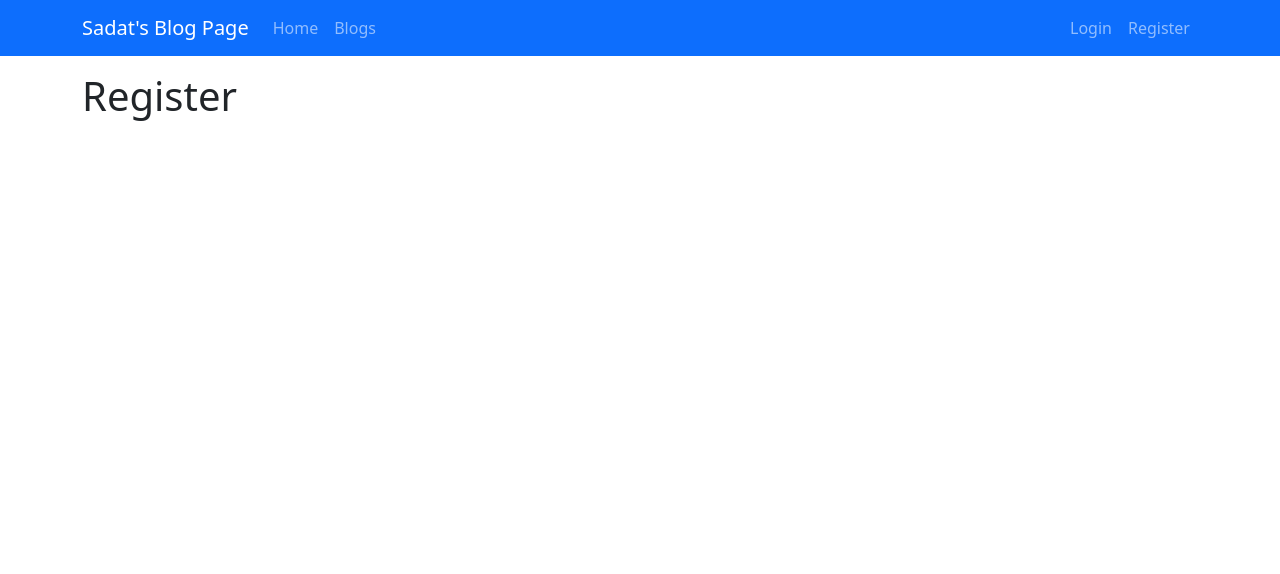
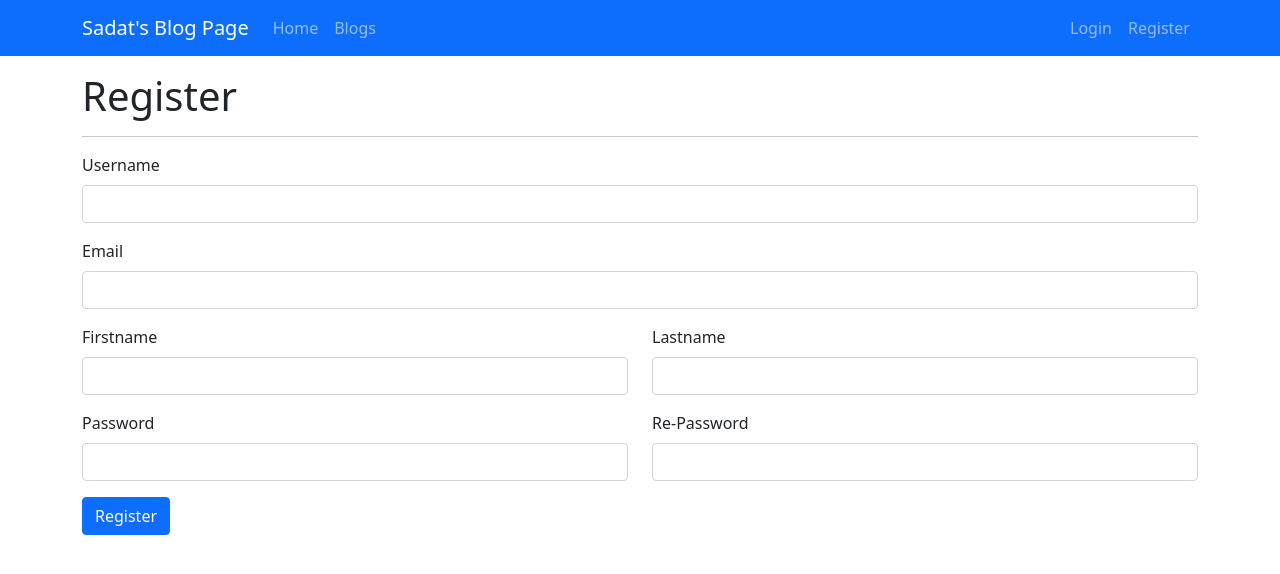
Before and after one commit to Sedatoztep/DjangoWebsite, a Django app: page /account/register in a window 1280 px wide. Shown: the top 574 px of the page. Run offline with Django 3.2, Linux system fonts and the light colour scheme; some libraries are stand-ins or nearby versions.

Commit message:
Blogapp 3.0
3.0

```diff
--- a/blogapp/account/templates/account/register.html
+++ b/blogapp/account/templates/account/register.html
@@ -10,7 +10,54 @@
 {% block content %}
 
 <div class="container mt-3">
+  <div class="col">
     <h1>Register</h1>
+    <hr>
+
+    <form method="POST">
+      {% csrf_token %}
+      {% if error %}
+          <div class="alert alert-danger">
+              {{error}}
+          </div>
+      {% endif %}
+      <div class="mb-3">
+          <label for="username" class="form-label">Username</label>
+          <input type="text" class="form-control" name="username" value="{{ username }}">
+      </div>
+      <div class="mb-3">
+          <label for="email" class="form-label">Email</label>
+          <input type="email" class="form-control" name="email" value="{{ email }}">
+      </div>
+      <div class="row mb-3">
+          <div class="col">
+            <label for="firstname" class="form-label">Firstname</label>
+            <input type="text" class="form-control" name="firstname" value="{{ firstname }}">
+          </div>
+          <div class="col">
+            <label for="lastname" class="form-label">Lastname</label>
+            <input type="text" class="form-control" name="lastname" value="{{ lastname }}">
+          </div>
+      </div>
+
+      <div class="row mb-3">
+          <div class="col">
+            <label for="password" class="form-label">Password</label>
+            <input type="password" class="form-control" name="password">
+          </div>
+          <div class="col">
+            <label for="repassword" class="form-label">Re-Password</label>
+            <input type="password" class="form-control" name="repassword">
+          </div>
+      </div>
+
+
+      <div class="mb-3"></div>
+
+      <input type="submit" value="Register" class="btn btn-primary">
+    </form>
+
+  </div>
 </div>
 
 {% endblock %}
--- a/blogapp/account/views.py
+++ b/blogapp/account/views.py
@@ -1,10 +1,76 @@
 from django.shortcuts import redirect,render
+from django.contrib.auth import authenticate, login, logout
+from django.contrib.auth.models import User
 
 def login_request(request):
+    if request.user.is_authenticated:
+        return redirect("home")
+
+    if request.method == "POST":
+        username = request.POST["username"]
+        password = request.POST["password"]
+
+        user = authenticate(request, username = username, password = password)
+
+        if user is not None:
+            login(request, user)
+            return redirect("home")
+        else:
+            return render(request, "account/login.html", {
+                "error": "Incorrect user or password"
+                })
+
     return render(request, "account/login.html")
 
 def register_request(request):
+    if request.user.is_authenticated:
+        return redirect("home")
+
+    if request.method == "POST":
+        username = request.POST["username"]
+        email = request.POST["email"]
+        firstname = request.POST["firstname"]
+        lastname = request.POST["lastname"]
+        password = request.POST["password"]
+        repassword = request.POST["repassword"]
+
+        if password == repassword:
+            if User.objects.filter(username=username).exists():
+                return render(request, "account/register.html",
+                {
+                    "error":"Username is used.",
+                    "username":username,
+                    "email":email,
+                    "firstname":firstname,
+                    "lastname":lastname
+                })
+            else:
+                if User.objects.filter(email=email).exists():
+                    return render(request, "account/register.html",
+                    {
+                        "error":"Email is being used.",
+                        "username":username,
+                        "email":email,
+                        "firstname":firstname,
+                        "lastname":lastname
+                    })
+                else:
+                    user = User.objects.create_user(username=username,email=email,first_name=firstname,
+                    last_name=lastname,password=password)
+                    user.save()
+                    return redirect("login")
+        else:
+            return render(request, "account/register.html",
+            {
+                "error":"Passwords do not match.",
+                "username":username,
+                "email":email,
+                "firstname":firstname,
+                "lastname":lastname
+            })
+
     return render(request, "account/register.html")
 
 def logout_request(request):
+    logout(request)
     return redirect("home")
--- a/blogapp/blog/templates/blog/index.html
+++ b/blogapp/blog/templates/blog/index.html
@@ -16,7 +16,7 @@
             {% include 'partials/_categories.html' %}
         </div>
         <div class="col-9">
-          <h1>homepage</h1>
+          <h1>Homepage</h1>
           <hr>
 
           {% for blog in blogs %}
--- a/blogapp/templates/partials/_navbar.html
+++ b/blogapp/templates/partials/_navbar.html
@@ -1,6 +1,10 @@
 <nav class="navbar navbar-dark bg-primary navbar-expand-lg">
     <div class="container">
         <a class="navbar-brand" href="{% url 'home' %}">Sadat's Blog Page</a>
+        <button class="navbar-toggler" type="button" data-bs-toggle="collapse" data-bs-target="#navbar">
+            <span class="navbar-toggler-icon"></span>
+        </button>
+        <div class="collapse navbar-collapse" id="navbar">
             <ul class="navbar-nav me-auto">
                 <li class="nav-item">
                     <a class="nav-link" href="{% url 'home' %}">Home</a>
@@ -15,7 +19,7 @@
                     <a class="nav-link" href="{% url 'logout' %}">Logout</a>
                 </li>
                 <li class="nav-item">
-                    <a class="nav-link" href="">Welcome</a>
+                    <a class="nav-link" href="">Welcome, {{ user.get_full_name|title }}</a>
                 </li>
                 {% else %}
                 <li class="nav-item">
@@ -28,4 +32,5 @@
 
             </ul>
         </div>
+    </div>
    </nav>
```
Also changed, not shown: blogapp/account/templates/account/login.html (+24 -0 lines), blogapp/blog/templates/blog/blog-details.html (+6 -7 lines), blogapp/account/static/account/css/style.css (added), blogapp/account/static/account/js/script.js (added), blogapp/db.sqlite3, 1 other file. Lines whose indentation alone changed are shown as unchanged.
